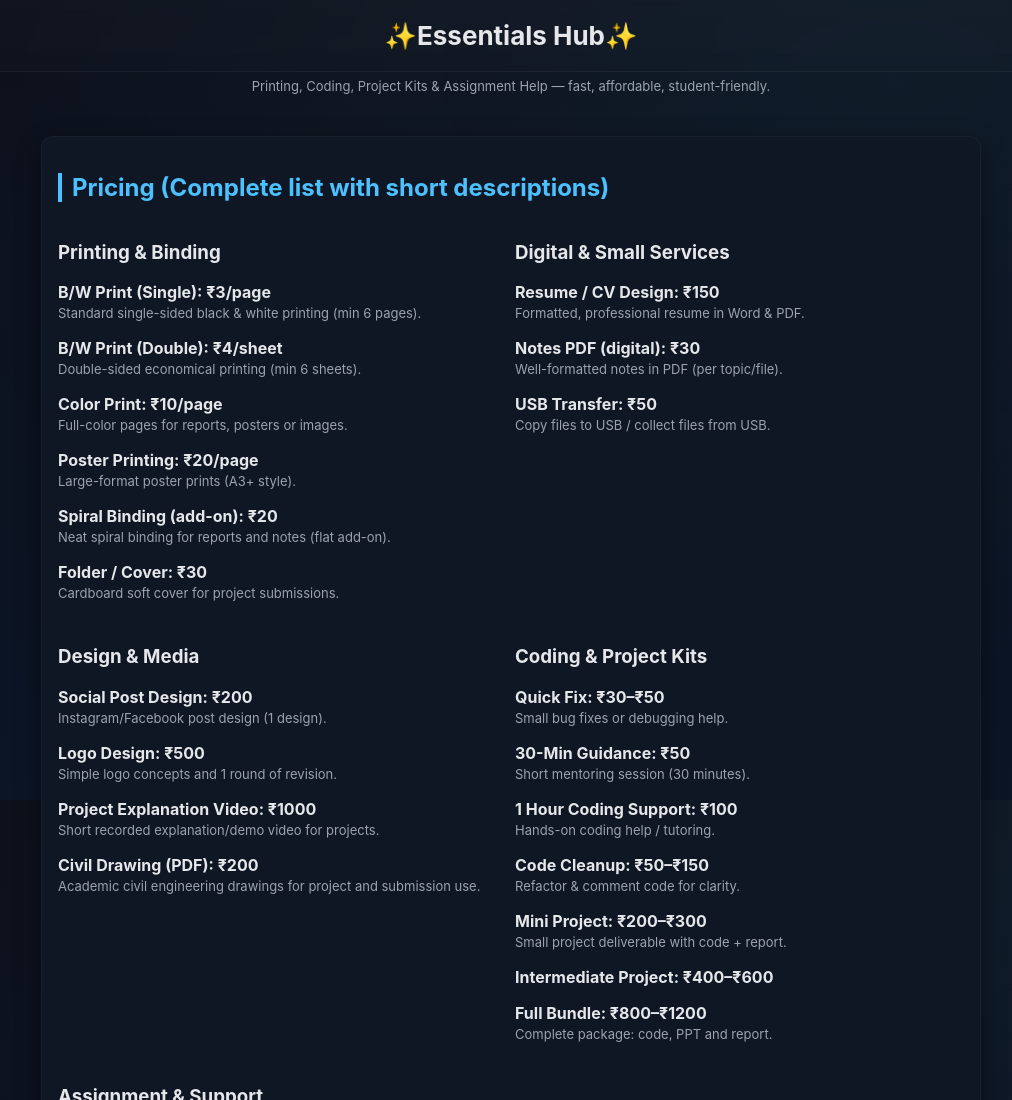
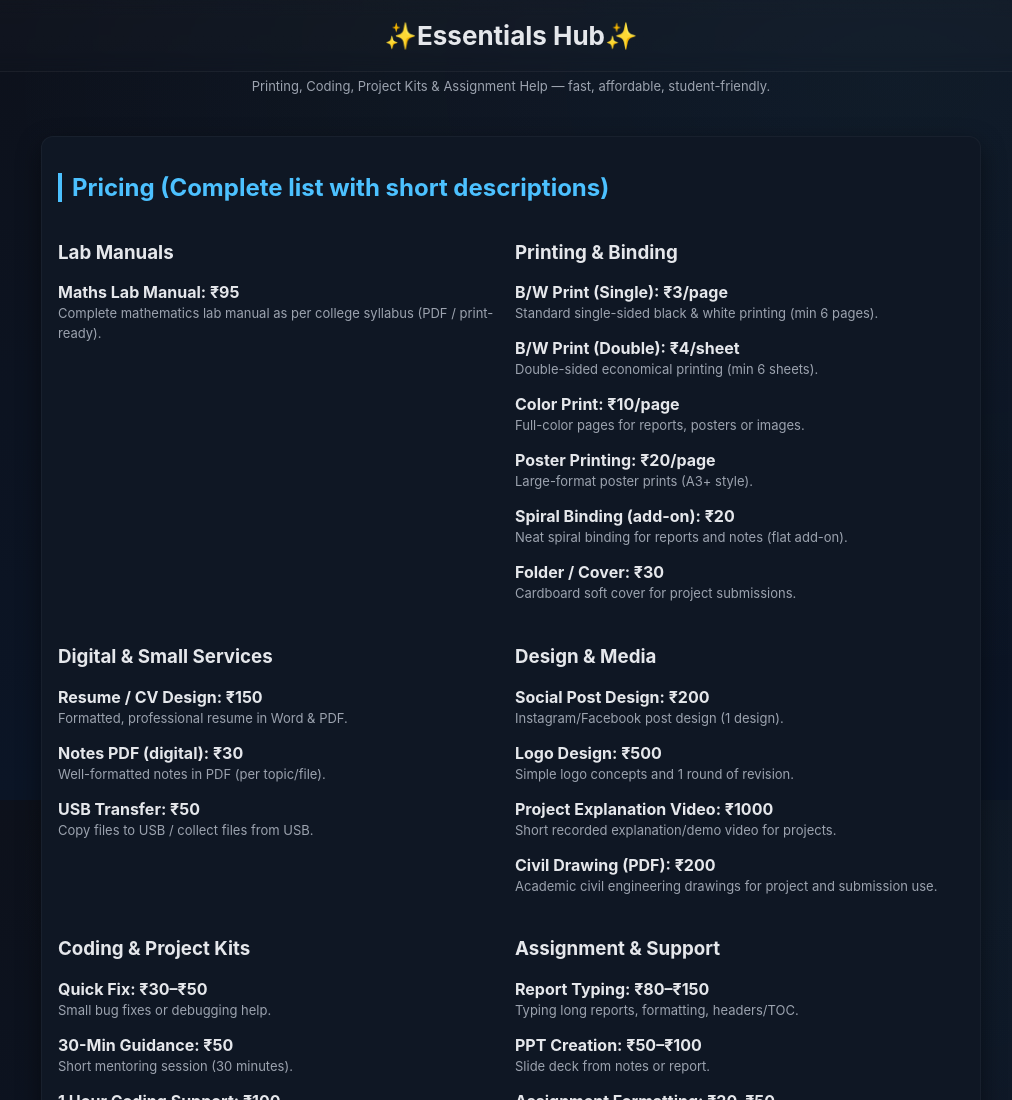
Before and after one commit to newverse2025-bit/essentials-hub2.0, a plain HTML site: page index.html in a window 1280 px wide. Shown: the top 1100 px of the page, without its empty margins (129-1141 px from the left). Drawn offline with Linux system fonts and the light colour scheme.

Commit message:
Update index.html

```diff
--- a/index.html
+++ b/index.html
@@ -103,6 +103,16 @@ footer{ text-align:center; padding:16px; color:var(--muted); margin-top:18px; bo
   <div class="pricing-table">
     <h2>Pricing (Complete list with short descriptions)</h2>
     <div class="table-grid">
+    <div>
+  <h3>Lab Manuals</h3>
+
+  <p>
+    <strong>Maths Lab Manual: ₹95</strong><br>
+    <span class="small-note">
+      Complete mathematics lab manual as per college syllabus (PDF / print-ready).
+    </span>
+  </p>
+</div>
       <div>
         <h3>Printing & Binding</h3>
         <p><strong>B/W Print (Single): ₹3/page</strong><br><span class="small-note">Standard single-sided black & white printing (min 6 pages).</span></p>
@@ -160,7 +170,10 @@ footer{ text-align:center; padding:16px; color:var(--muted); margin-top:18px; bo
     <label for="service">Select Service</label>
     <select id="service" aria-label="service">
       <option value="">Choose...</option>
-
+      <!-- Lab Manuaks -->
+      <option value="maths_manual" data-type="flat" data-min="95" data-max="95">
+  Maths Lab Manual — ₹95
+</option>
       <!-- Printing -->
       <option value="bw_single" data-type="per_page" data-min="3" data-max="3" data-min-qty="6">B/W Print (Single) — ₹3/page</option>
       <option value="bw_double" data-type="per_page" data-min="4" data-max="4" data-min-qty="6">B/W Print (Double) — ₹4/sheet</option>
```
